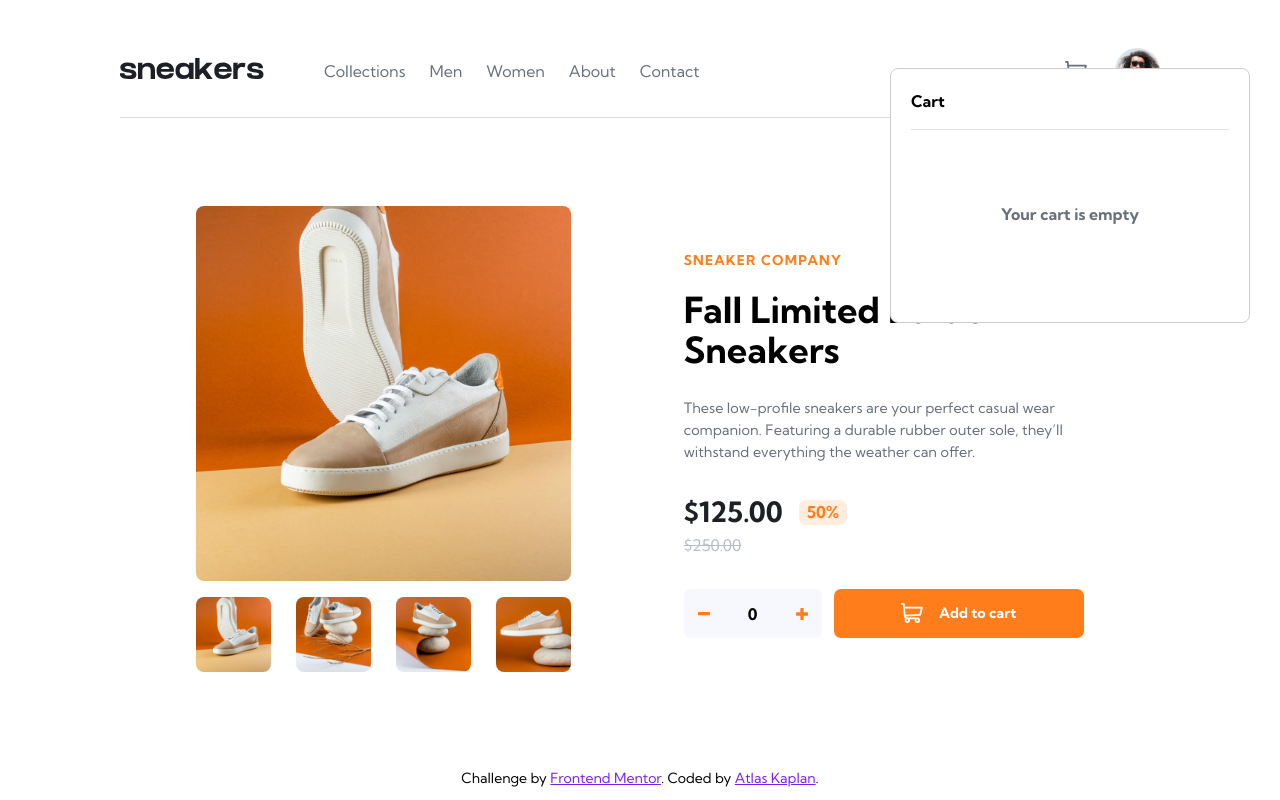
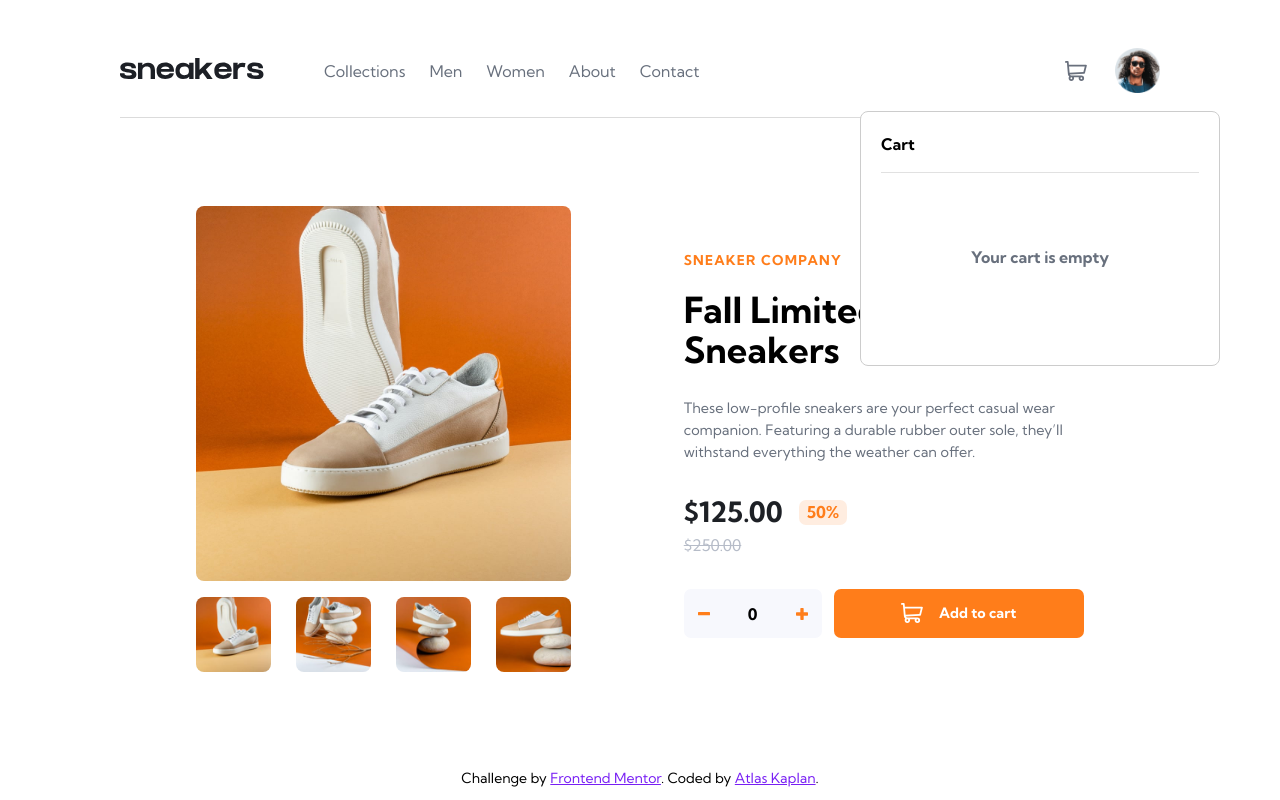
Before and after one commit to AtlasKaplan/E-Commers-FrontEnd, a plain HTML site: page index.html in a window 1280 px wide. Both pictures are taken after a click on the picture 1076 px from the left and 70 px from the top of the page. Drawn offline with nearby package versions, Linux system fonts and the light colour scheme.

Commit message:
Update style.css

```diff
--- a/style.css
+++ b/style.css
@@ -133,7 +133,6 @@ p,h1,h2,h3,h4,h5,h6 {
     z-index: 500;
     border-radius: 8px;
     opacity: 0;
-
 }
 b{
     border-bottom: solid 0.5px rgba(128, 128, 128, 0.24);
@@ -161,6 +160,19 @@ b{
         left: auto;
         right: 30px;
         transform: none;
+    }
+}
+@media (min-width: 768px) {
+    .modal {
+        top: 10.5%;
+
+    }
+}
+@media (min-width: 1000px) {
+    .modal {
+        top: 13.85%;
+        right: 60px;
+
     }
 }
 
```
